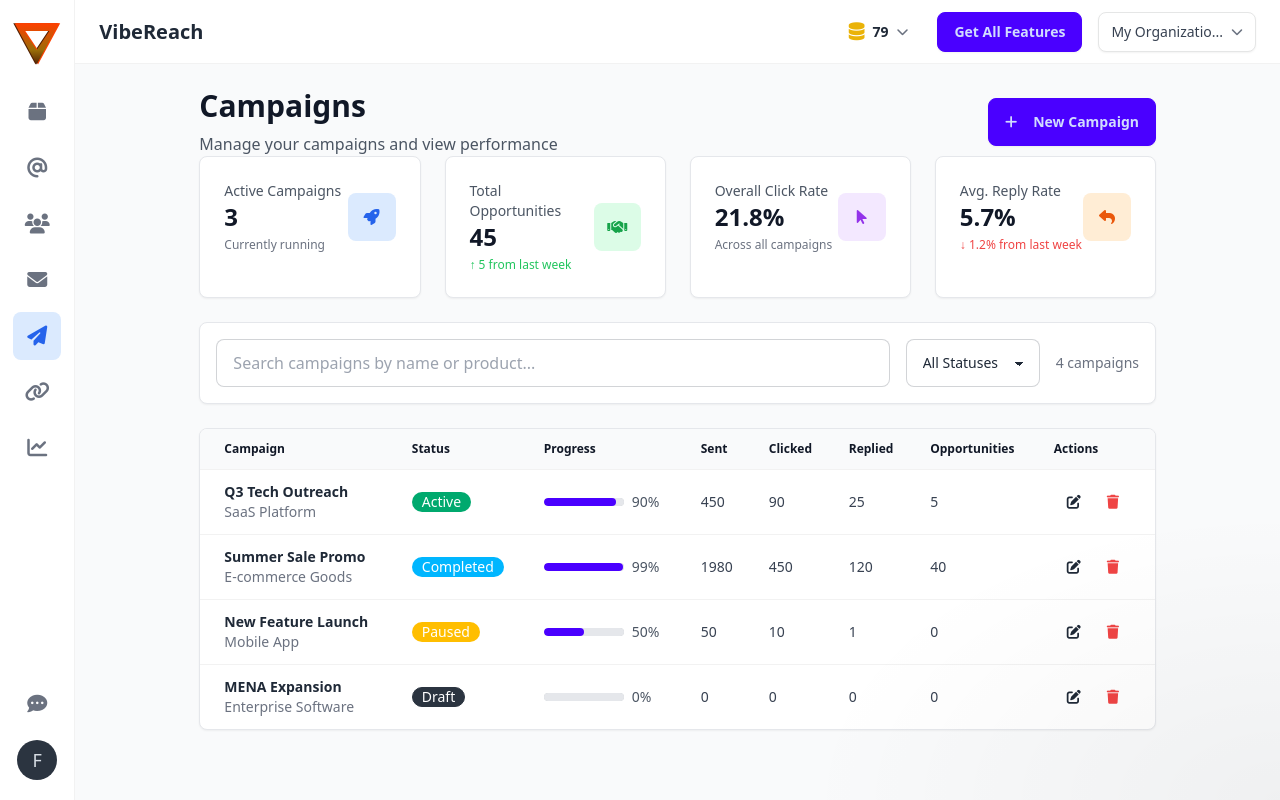
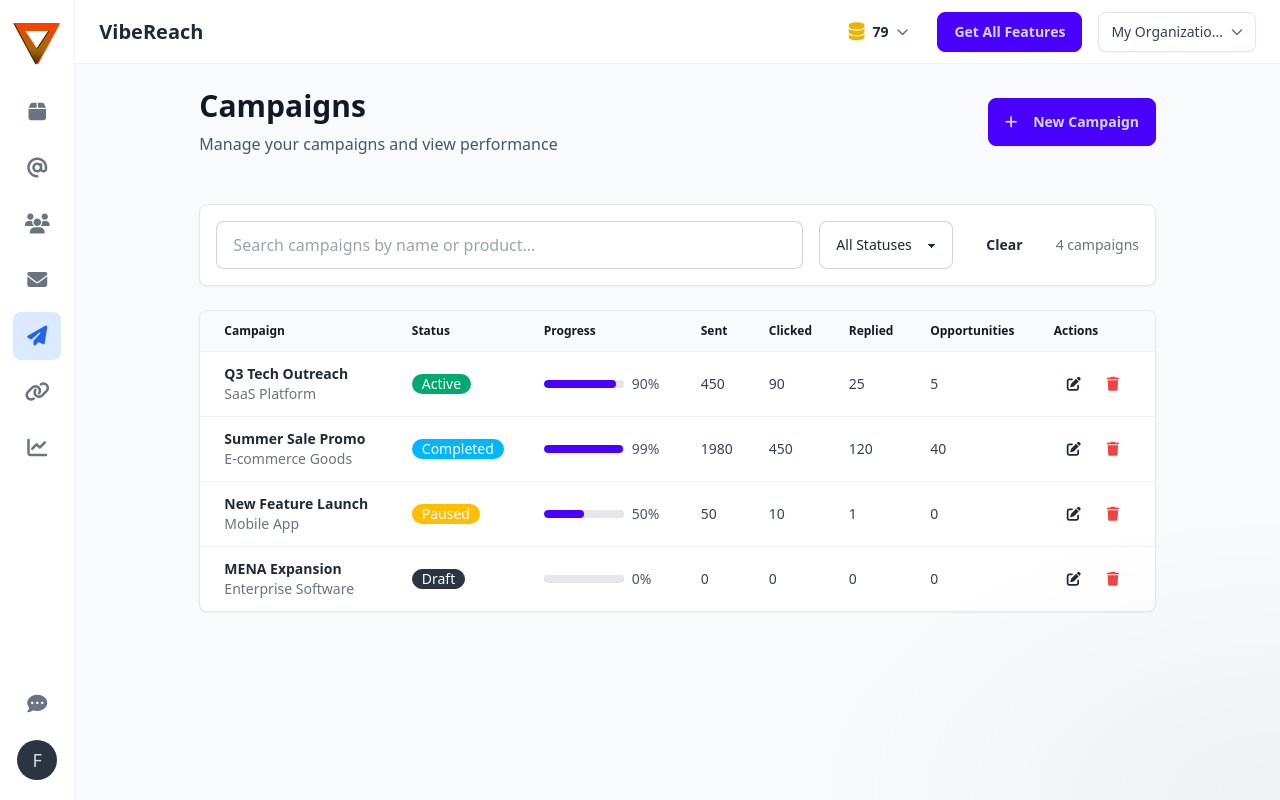
Before and after one commit to sudocoder-py/b2b-outreach, a Django app: page /campaign/view-list/ in a window 1280 px wide. Run offline with Django 4.2, Linux system fonts and the light colour scheme; parts of the project's set-up code (start-up, migrations or seed data) failed here and were passed over; some libraries are stand-ins or nearby versions.

Commit message:
campaign view list working

```diff
--- a/campaign/templates/app/campaign/view-list.html
+++ b/campaign/templates/app/campaign/view-list.html
@@ -1,6 +1,6 @@
- {% extends "base-app.html" %}
+{% extends "base-app.html" %}
 {% block title %}Campaigns{% endblock %}
-
+{% load mathfilters %}
 {% block content %}
 <div class="flex-1 flex flex-col overflow-hidden bg-gray-50 p-6">
     <!-- Header -->
@@ -15,76 +15,33 @@
                     <i class="fa-solid fa-plus mr-2"></i>
                     New Campaign
                 </button>
+            </div>
         </div>
     </div>
 
     <!-- Performance Stats -->
     <div class="grid grid-cols-1 md:grid-cols-2 lg:grid-cols-4 gap-6 mb-6">
-        <div class="bg-white rounded-lg p-6 shadow-sm border border-gray-200">
-            <div class="flex items-center justify-between">
-                <div>
-                    <p class="text-sm font-medium text-gray-600">Active Campaigns</p>
-                    <p class="text-2xl font-bold text-gray-900">3</p>
-                    <p class="text-xs text-gray-500 mt-1">Currently running</p>
-                </div>
-                <div class="h-12 w-12 bg-blue-100 rounded-lg flex items-center justify-center">
-                    <i class="fa-solid fa-rocket text-blue-600"></i>
-                </div>
-            </div>
-        </div>
-        <div class="bg-white rounded-lg p-6 shadow-sm border border-gray-200">
-            <div class="flex items-center justify-between">
-                <div>
-                    <p class="text-sm font-medium text-gray-600">Total Opportunities</p>
-                    <p class="text-2xl font-bold text-gray-900">45</p>
-                    <p class="text-xs text-green-500 mt-1">↑ 5 from last week</p>
-                </div>
-                <div class="h-12 w-12 bg-green-100 rounded-lg flex items-center justify-center">
-                    <i class="fa-solid fa-handshake text-green-600"></i>
-                </div>
-            </div>
-        </div>
-        <div class="bg-white rounded-lg p-6 shadow-sm border border-gray-200">
-            <div class="flex items-center justify-between">
-                <div>
-                    <p class="text-sm font-medium text-gray-600">Overall Click Rate</p>
-                    <p class="text-2xl font-bold text-gray-900">21.8%</p>
-                    <p class="text-xs text-gray-500 mt-1">Across all campaigns</p>
-                </div>
-                <div class="h-12 w-12 bg-purple-100 rounded-lg flex items-center justify-center">
-                    <i class="fa-solid fa-mouse-pointer text-purple-600"></i>
-                </div>
-            </div>
-        </div>
-        <div class="bg-white rounded-lg p-6 shadow-sm border border-gray-200">
-            <div class="flex items-center justify-between">
-                <div>
-                    <p class="text-sm font-medium text-gray-600">Avg. Reply Rate</p>
-                    <p class="text-2xl font-bold text-gray-900">5.7%</p>
-                    <p class="text-xs text-red-500 mt-1">↓ 1.2% from last week</p>
-                </div>
-                <div class="h-12 w-12 bg-orange-100 rounded-lg flex items-center justify-center">
-                    <i class="fa-solid fa-reply text-orange-600"></i>
-                </div>
-            </div>
-        </div>
+        <!-- ... (keep your existing stats cards) ... -->
     </div>
 
     <!-- Filters and Search -->
     <div class="mb-6 bg-white rounded-lg p-4 shadow-sm border border-gray-200">
         <div class="flex flex-wrap gap-4 items-center">
             <div class="flex-1 min-w-64">
-                <input type="text" placeholder="Search campaigns by name or product..." class="input input-bordered w-full bg-white" id="search-campaigns" oninput="filterCampaigns()">
+                <input type="text" placeholder="Search campaigns by name or product..."
+                       class="input input-bordered w-full bg-white"
+                       id="search-campaigns">
             </div>
-            <select class="select select-bordered bg-white" id="filter-status" onchange="filterCampaigns()">
+            <select class="select select-bordered bg-white" id="filter-status">
                 <option value="">All Statuses</option>
                 <option value="active">Active</option>
                 <option value="paused">Paused</option>
                 <option value="draft">Draft</option>
                 <option value="completed">Completed</option>
             </select>
+            <button onclick="clearCampaignFilters()" class="btn btn-ghost">Clear</button>
             <div class="text-sm text-gray-500">
-                <span id="campaign-count">0 campaigns</span>
+                <span id="campaign-count">{{ campaigns|length }} campaigns</span>
             </div>
         </div>
     </div>
@@ -106,7 +63,84 @@
                     </tr>
                 </thead>
                 <tbody id="campaigns-table-body">
-                    <!-- Rows will be dynamically injected by JavaScript -->
+                    {% for campaign in campaigns %}
+                    <tr class="hover:bg-gray-50 cursor-pointer campaign-row"
+                        onclick="viewCampaign({{ campaign.id }})"
+                        data-status="{{ campaign.status|lower }}">
+                        <td class="pl-6">
+                            <div class="font-bold text-gray-800">{{ campaign.name }}</div>
+                            <div class="text-sm text-gray-500">{{ campaign.product }}</div>
+                        </td>
+                        <td>
+                            {% if campaign.status == "active" %}
+                                <span class="badge badge-success text-white font-medium py-2">Active</span>
+                            {% elif campaign.status == "paused" %}
+                                <span class="badge badge-warning text-white font-medium py-2">Paused</span>
+                            {% elif campaign.status == "draft" %}
+                                <span class="badge badge-neutral text-white font-medium py-2">Draft</span>
+                            {% elif campaign.status == "completed" %}
+                                <span class="badge badge-info text-white font-medium py-2">Completed</span>
+                            {% else %}
+                                {{ campaign.status }}
+                            {% endif %}
+                        </td>
+                        <td>
+                            <div class="flex items-center gap-2">
+                                <progress class="progress progress-primary w-20"
+                                    value="{% if campaign.leads > 0 %}{{ campaign.sent|div:campaign.leads|mul:100|floatformat:0 }}{% else %}0{% endif %}"
+                                    max="100">
+                                </progress>
+                                <span class="text-sm font-medium text-gray-600">
+                                    {% if campaign.leads > 0 %}
+                                        {{ campaign.sent|div:campaign.leads|mul:100|floatformat:0 }}%
+                                    {% else %}
+                                        0%
+                                    {% endif %}
+                                </span>
+                            </div>
+                        </td>
+                        <td class="font-medium text-gray-700">{{ campaign.sent }}</td>
+                        <td class="font-medium text-gray-700">{{ campaign.clicked }}</td>
+                        <td class="font-medium text-gray-700">{{ campaign.replied }}</td>
+                        <td class="font-medium text-gray-700">{{ campaign.opportunities }}</td>
+                        <td>
+                            <div class="flex items-center gap-0">
+                                <button class="btn btn-ghost btn-sm" onclick="event.stopPropagation(); editCampaign({{ campaign.id }})" title="Edit">
+                                    <i class="fa-solid fa-edit"></i>
+                                </button>
+                                <button class="btn btn-ghost btn-sm text-red-500" onclick="event.stopPropagation(); confirmDeleteCampaign({{ campaign.id }})" title="Delete">
+                                    <i class="fa-solid fa-trash"></i>
+                                </button>
+                            </div>
+                        </td>
+                    </tr>
+                    {% empty %}
+                    <tr id="no-campaigns-row">
+                        <td colspan="8" class="text-center py-16">
+                            <div class="flex flex-col items-center justify-center">
+                                <!-- SVG Illustration -->
+                                <div class="mb-6 opacity-90">
+                                    <img src="https://raw.githubusercontent.com/Othunderlight/static/refs/heads/main/no-campaign-lead.svg"
+                                         alt="No campaigns illustration"
+                                         class="w-64 h-auto mx-auto">
+                                </div>
+                                <!-- Message -->
+                                <div class="text-center">
+                                    <h3 class="text-lg font-semibold text-gray-800 mb-2">
+                                        👋 Create your first campaign
+                                    </h3>
+                                    <p class="text-gray-500 mb-6">
+                                        Get started by creating a new outreach campaign
+                                    </p>
+                                    <button class="btn btn-primary" onclick="addNewCampaign()">
+                                        <i class="fa-solid fa-plus mr-2"></i>
+                                        New Campaign
+                                    </button>
+                                </div>
+                            </div>
+                        </td>
+                    </tr>
+                    {% endfor %}
                 </tbody>
             </table>
         </div>
@@ -114,133 +148,58 @@
 </div>
 
 <script>
-// Sample campaign data
-const campaignsData = [
-    {
-        id: 1,
-        name: 'Q3 Tech Outreach',
-        product: 'SaaS Platform',
-        status: 'active',
-        leads: 500,
-        sent: 450,
-        clicked: 90,
-        replied: 25,
-        opportunities: 5
-    },
-    {
-        id: 2,
-        name: 'Summer Sale Promo',
-        product: 'E-commerce Goods',
-        status: 'completed',
-        leads: 2000,
-        sent: 1980,
-        clicked: 450,
-        replied: 120,
-        opportunities: 40
-    },
-    {
-        id: 3,
-        name: 'New Feature Launch',
-        product: 'Mobile App',
-        status: 'paused',
-        leads: 100,
-        sent: 50,
-        clicked: 10,
-        replied: 1,
-        opportunities: 0
-    },
-    {
-        id: 4,
-        name: 'MENA Expansion',
-        product: 'Enterprise Software',
-        status: 'draft',
-        leads: 0,
-        sent: 0,
-        clicked: 0,
-        replied: 0,
-        opportunities: 0
+// Campaign filtering functionality
+function filterCampaigns() {
+    const searchTerm = document.getElementById('search-campaigns').value.toLowerCase();
+    const statusFilter = document.getElementById('filter-status').value.toLowerCase();
+
+    const rows = document.querySelectorAll('.campaign-row');
+    let visibleCount = 0;
+
+    rows.forEach(row => {
+        const campaignText = row.textContent.toLowerCase();
+        const status = row.getAttribute('data-status').toLowerCase();
+
+        const matchesSearch = searchTerm === '' || campaignText.includes(searchTerm);
+        const matchesStatus = statusFilter === '' || status === statusFilter;
+
+        if (matchesSearch && matchesStatus) {
+            row.style.display = '';
+            visibleCount++;
+        } else {
+            row.style.display = 'none';
+        }
+    });
+
+    // Update empty state
+    const noCampaignsRow = document.getElementById('no-campaigns-row');
+    if (visibleCount === 0 && rows.length > 0) {
+        if (noCampaignsRow) noCampaignsRow.style.display = '';
+    } else {
+        if (noCampaignsRow) noCampaignsRow.style.display = 'none';
     }
-];
 
-function renderCampaigns(filteredData) {
-    const tableBody = document.getElementById('campaigns-table-body');
-    const campaignsToRender = filteredData || campaignsData;
-    tableBody.innerHTML = ''; // Clear existing rows
-
-    if (campaignsToRender.length === 0) {
-        tableBody.innerHTML = '<tr><td colspan="8" class="text-center py-16"><p class="text-lg font-semibold text-gray-700">No campaigns found</p><p class="text-gray-500">Try adjusting your search or filter criteria.</p></td></tr>';
-    } else {
-        campaignsToRender.forEach(campaign => {
-            const progress = campaign.leads > 0 ? Math.round((campaign.sent / campaign.leads) * 100) : 0;
-            const statusBadges = {
-                active: '<span class="badge badge-success text-white font-medium py-2">Active</span>',
-                paused: '<span class="badge badge-warning text-white font-medium py-2">Paused</span>',
-                draft: '<span class="badge badge-neutral text-white font-medium py-2">Draft</span>',
-                completed: '<span class="badge badge-info text-white font-medium py-2">Completed</span>'
-            };
-
-            const row = `
-                <tr class="hover:bg-gray-50 cursor-pointer" onclick="viewCampaign(${campaign.id})">
-                    <td class="pl-6">
-                        <div class="font-bold text-gray-800">${campaign.name}</div>
-                        <div class="text-sm text-gray-500">${campaign.product}</div>
-                    </td>
-                    <td>${statusBadges[campaign.status] || campaign.status}</td>
-                    <td>
-                        <div class="flex items-center gap-2">
-                            <progress class="progress progress-primary w-20" value="${progress}" max="100"></progress>
-                            <span class="text-sm font-medium text-gray-600">${progress}%</span>
-                        </div>
-                    </td>
-                    <td class="font-medium text-gray-700">${campaign.sent}</td>
-                    <td class="font-medium text-gray-700">${campaign.clicked}</td>
-                    <td class="font-medium text-gray-700">${campaign.replied}</td>
-                    <td class="font-medium text-gray-700">${campaign.opportunities}</td>
-                    <td>
-                        <div class="flex items-center gap-0">
-                            <button class="btn btn-ghost btn-sm" onclick="event.stopPropagation(); editCampaign(${campaign.id})" title="Edit">
-                                <i class="fa-solid fa-edit"></i>
-                            </button>
-                            <button class="btn btn-ghost btn-sm text-red-500" onclick="event.stopPropagation(); confirmDeleteCampaign(${campaign.id})" title="Delete">
-                                <i class="fa-solid fa-trash"></i>
-                            </button>
-                        </div>
-                    </td>
-                </tr>
-            `;
-            tableBody.innerHTML += row;
-        });
-    }
-    document.getElementById('campaign-count').textContent = `${campaignsToRender.length} campaigns`;
+    // Update counter
+    document.getElementById('campaign-count').textContent = `${visibleCount} campaigns`;
 }
 
-function filterCampaigns() {
-    const searchTerm = document.getElementById('search-campaigns').value.toLowerCase();
-    const statusFilter = document.getElementById('filter-status').value;
-
-    const filtered = campaignsData.filter(campaign => {
-        const matchesSearch = !searchTerm || campaign.name.toLowerCase().includes(searchTerm) || campaign.product.toLowerCase().includes(searchTerm);
-        const matchesStatus = !statusFilter || campaign.status === statusFilter;
-        return matchesSearch && matchesStatus;
-    });
-
-    renderCampaigns(filtered);
+function clearCampaignFilters() {
+    document.getElementById('search-campaigns').value = '';
+    document.getElementById('filter-status').value = '';
+    filterCampaigns();
 }
 
+// Action functions
 function viewCampaign(id) {
-    // In a real Django app, this would be:
-    // Using a placeholder for now:
-    window.location.href = `/campaign/dashboard/1/`;
+    window.location.href = `/campaign/dashboard/${id}`;
 }
 
 function addNewCampaign() {
-    ModalSystem.toast('Redirecting to create new campaign page...', 'info');
-    // In a real app: window.location.href = '/campaigns/create/';
+    window.location.href = '/campaigns/new/';
 }
 
 function editCampaign(id) {
-    ModalSystem.toast(`Opening settings for campaign ${id}...`, 'info');
-    // In a real app: window.location.href = `/campaigns/${id}/edit/`;
+    window.location.href = `/campaigns/${id}/edit/`;
 }
 
 function confirmDeleteCampaign(id) {
@@ -249,19 +208,55 @@ function confirmDeleteCampaign(id) {
         message: 'Are you sure you want to delete this campaign? All associated data will be lost.',
         confirmText: 'Delete',
         confirmClass: 'btn-error',
-        action: () => {
-            const index = campaignsData.findIndex(c => c.id === id);
-            if (index > -1) {
-                campaignsData.splice(index, 1);
-                filterCampaigns();
-                ModalSystem.toast(`Campaign ${id} has been deleted.`, 'success');
-            }
+        action: function() {
+            // Find and remove the row
+            const row = document.querySelector(`tr[onclick="viewCampaign(${id})"]`);
+            if (row) row.remove();
+
+            // Update counts
+            filterCampaigns();
+
+            // Show success message
+            ModalSystem.toast('Campaign deleted successfully!');
+
+            // Optional: Send delete request to server
+            fetch(`/campaigns/${id}/delete/`, {
+                method: 'POST',
+                headers: {
+                    'X-CSRFToken': getCookie('csrftoken'),
+                }
+            });
         }
     });
 }
 
-document.addEventListener('DOMContentLoaded', () => {
-    renderCampaigns();
+// Helper function to get CSRF token
+function getCookie(name) {
+    let cookieValue = null;
+    if (document.cookie && document.cookie !== '') {
+        const cookies = document.cookie.split(';');
+        for (let i = 0; i < cookies.length; i++) {
+            const cookie = cookies[i].trim();
+            if (cookie.substring(0, name.length + 1) === (name + '=')) {
+                cookieValue = decodeURIComponent(cookie.substring(name.length + 1));
+                break;
+            }
+        }
+    }
+    return cookieValue;
+}
+
+// Initialize on page load
+document.addEventListener('DOMContentLoaded', function() {
+    // Add event listeners for filters
+    document.getElementById('search-campaigns').addEventListener('input', filterCampaigns);
+    document.getElementById('filter-status').addEventListener('change', filterCampaigns);
+
+    // Hide empty state if we have campaigns
+    const noCampaignsRow = document.getElementById('no-campaigns-row');
+    if (noCampaignsRow && document.querySelectorAll('.campaign-row').length > 0) {
+        noCampaignsRow.style.display = 'none';
+    }
 });
 </script>
 {% endblock %}
--- a/campaign/views.py
+++ b/campaign/views.py
@@ -272,82 +272,59 @@ def leads_view(request):
     return render(request, "app/leads/leads-view.html", context)
 
 
-def leads_filter(request):
-    """HTMX endpoint for filtering leads (for future use)"""
-    # Get the same simulated data as leads_view
-    simulated_leads = [
+
+def campaign_view_list(request):
+    simulated_campaigns =  [
         {
             'id': 1,
-            'subscribed_company': 'fdudgames',
-            'full_name': 'fdud ramo',
-            'first_name': 'fdud',
-            'last_name': 'ramo',
-            'position': 'ceo',
-            'email': 'fdudramo@gmail.com',
-            'phone_number': None,
-            'linkedin_profile': None,
-            'company_name': 'fdudgames',
-            'company_website': None,
-            'industry': 'Gaming',
-            'employee_count': 'N/A',
-            'company_linkedin_page': None,
-            'location': 'N/A',
-            'source': 'LinkedIn',
-            'lead_type': 'Cold',
-            'lead_type_class': 'badge-ghost',
-            'lead_type_icon': 'fa-solid fa-snowflake',
-            'source_class': 'badge-info',
-            'source_icon': 'fa-brands fa-linkedin',
-            'created_at': 'Jun 04, 2025',
+            'name': 'Q3 Tech Outreach',
+            'product': 'SaaS Platform',
+            'status': 'active',
+            'leads': 500,
+            'sent': 450,
+            'clicked': 90,
+            'replied': 25,
+            'opportunities': 5
         },
-        # Add other leads here if needed for backend filtering
+        {
+            'id': 2,
+            'name': 'Summer Sale Promo',
+            'product': 'E-commerce Goods',
+            'status': 'completed',
+            'leads': 2000,
+            'sent': 1980,
+            'clicked': 450,
+            'replied': 120,
+            'opportunities': 40
+        },
+        {
+            'id': 3,
+            'name': 'New Feature Launch',
+            'product': 'Mobile App',
+            'status': 'paused',
+            'leads': 100,
+            'sent': 50,
+            'clicked': 10,
+            'replied': 1,
+            'opportunities': 0
+        },
+        {
+            'id': 4,
+            'name': 'MENA Expansion',
+            'product': 'Enterprise Software',
+            'status': 'draft',
+            'leads': 0,
+            'sent': 0,
+            'clicked': 0,
+            'replied': 0,
+            'opportunities': 0
+        }
     ]
-
-    # Get filter parameters
-    search_query = request.GET.get('search', '').lower().strip()
-    lead_type_filter = request.GET.get('lead_type', '')
-    source_filter = request.GET.get('source', '')
-
-    # Filter leads
-    filtered_leads = []
-    for lead in simulated_leads:
-        # Search filter
-        search_text = f"{lead['full_name']} {lead['email']} {lead['company_name']} {lead['position']} {lead['location']}".lower()
-        matches_search = not search_query or search_query in search_text
-
-        # Lead type filter
-        matches_type = not lead_type_filter or lead['lead_type'].lower() == lead_type_filter.lower()
-
-        # Source filter
-        matches_source = not source_filter or lead['source'].lower() == source_filter.lower()
-
-        if matches_search and matches_type and matches_source:
-            filtered_leads.append(lead)
-
-    # Calculate stats for filtered leads
-    stats = {
-        'total_leads': len(filtered_leads),
-        'cold': len([l for l in filtered_leads if l['lead_type'] == 'Cold']),
-        'warm': len([l for l in filtered_leads if l['lead_type'] == 'Warm']),
-        'linkedin_source': len([l for l in filtered_leads if l['source'] == 'LinkedIn']),
-        'it_industry': len([l for l in filtered_leads if 'IT' in l['industry']]),
+    context = {
+        'campaigns': simulated_campaigns,
     }
 
-    context = {
-        'leads': filtered_leads,
-        'stats': stats,
-        'search_query': search_query,
-        'lead_type_filter': lead_type_filter,
-        'source_filter': source_filter,
-    }
-
-    # Return the filtered table content (for future HTMX use)
-    return render(request, "app/leads/partials/leads-table.html", context)
-
-
-def campaign_view_list(request):
-
-    return render(request, "app/campaign/view-list.html")
+    return render(request, "app/campaign/view-list.html", context)
 
 
 def campaign_dashboard(request, pk):
--- a/dcrm/settings.py
+++ b/dcrm/settings.py
@@ -37,6 +37,7 @@ INSTALLED_APPS = [
     'django_celery_results',
     'import_export',
     'django_htmx',
+    'mathfilters',
     'campaign',
     'posts',
     'clients',
```
